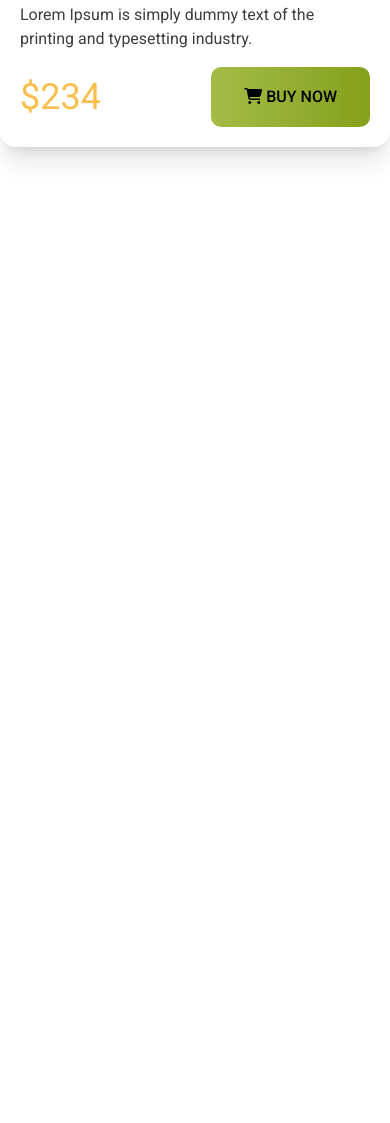
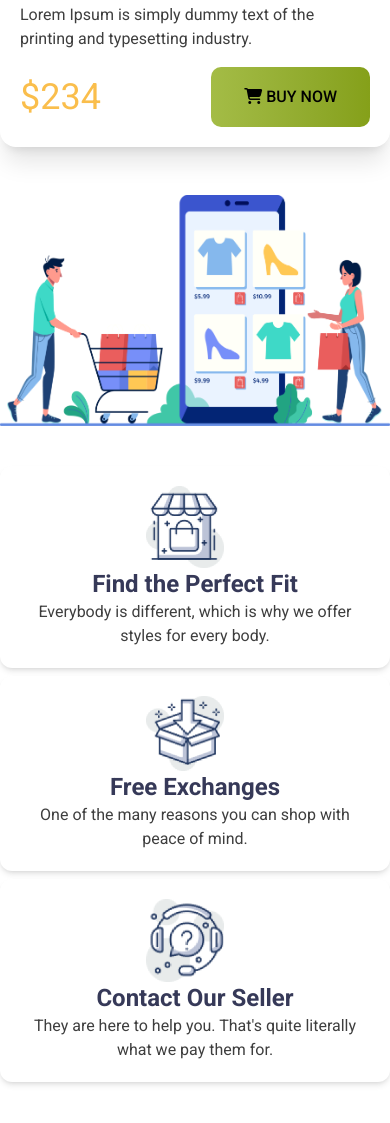
Before and after one commit to Joy-chandra-roy/trending-fashion, a plain HTML site: page index.html in a window 390 px wide. Shown: the part 4594-5717 px from the top of the page. Before the commit the page ends 4789 px from the top, so only its background shows below. Drawn offline with nearby package versions, Linux system fonts and the light colour scheme.

Commit message:
shoping section design with responsive

```diff
--- a/index.html
+++ b/index.html
@@ -118,6 +118,50 @@
              </div>
         </section>
 
+        <!-- shoping  section -->
+
+        <section class=" my-12 grid grid-cols-1 md:grid-cols-2 gap-10 items-center">
+
+        <div class="space-y-2 order-2">
+         <!-- Card 1 -->
+            <div class="bg-white shadow-md rounded-xl flex flex-col md:flex-row  items-center  justify-center space-x-5 p-5 text-center md:text-left">
+                <div >
+                    <img class="w-[78px]" src="icons/house.png" alt="">
+                </div>
+                <div >
+                    <h3 class="font-bold text-2xl text-[#363958]">Find the Perfect Fit</h3>
+                    <p class="text-[#3E3E3E]">Everybody is different, which is why we offer styles for every body.</p>
+                </div>
+            </div>
+            <!-- Card 2 -->
+            <div class="bg-white shadow-md rounded-xl flex flex-col md:flex-row  items-center  justify-center space-x-5 p-5 text-center md:text-left">
+                <div>
+                    <img class="w-[78px]" src="icons/box.png" alt="">
+                </div>
+                <div >
+                    <h3 class="font-bold text-2xl text-[#363958]">Free Exchanges</h3>
+                    <p class="text-[#3E3E3E]">One of the many reasons you can shop with peace of mind.</p>
+                </div>
+            </div>
+            <!-- Card 3 -->
+            <div class="bg-white shadow-md rounded-xl flex flex-col md:flex-row items-center justify-center text-center md:text-left space-x-5 p-5">
+                <div>
+                    <img class="w-[78px]" src="icons/question.png" alt="">
+                </div>
+                <div >
+                    <h3 class="font-bold text-2xl text-[#363958]">Contact Our Seller</h3>
+                    <p class="text-[#3E3E3E]">They are here to help you. That's quite literally what we pay them for.</p>
+                </div>
+            </div>
+
+
+        </div>
+        <div class="md:order-2">
+            <img src="images/shopping.png" alt="Shopping illustration" >
+        </div>
+        </section>
+
+
     </main>
     <footer>
 
```
